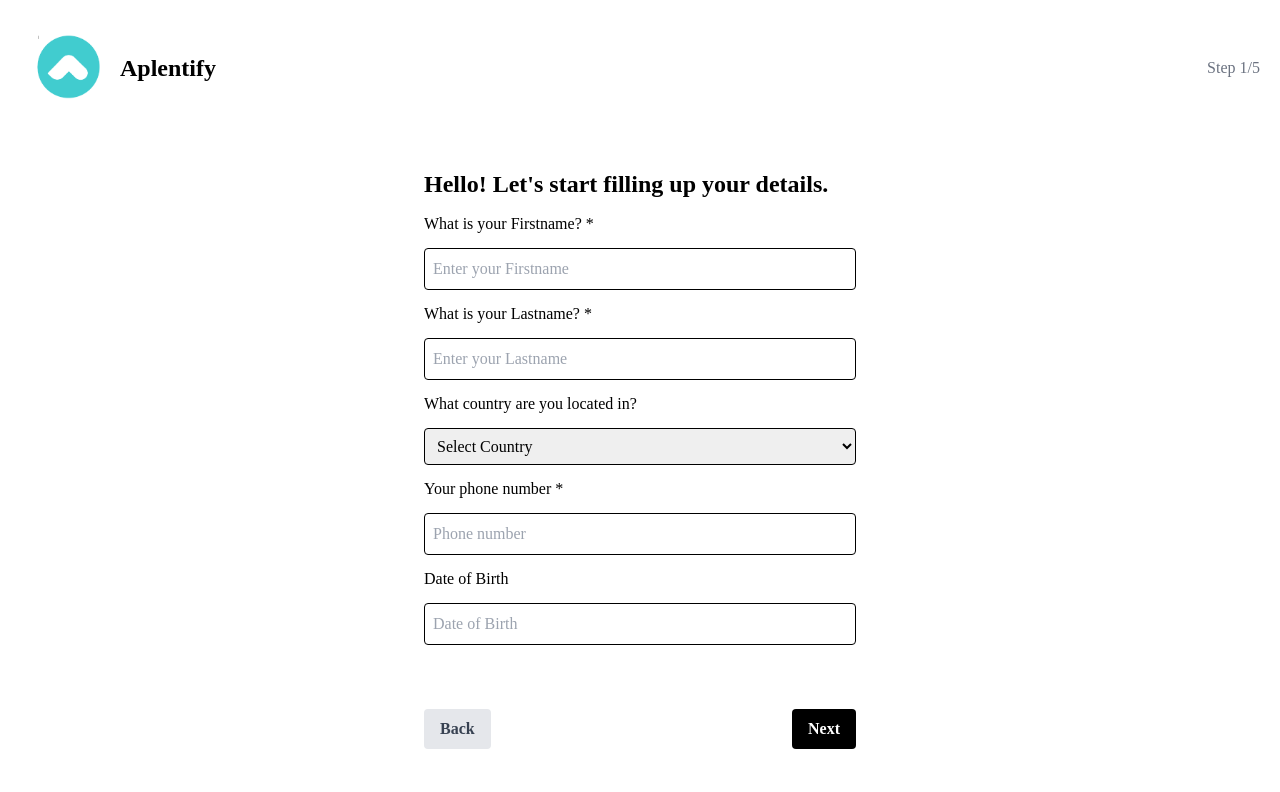
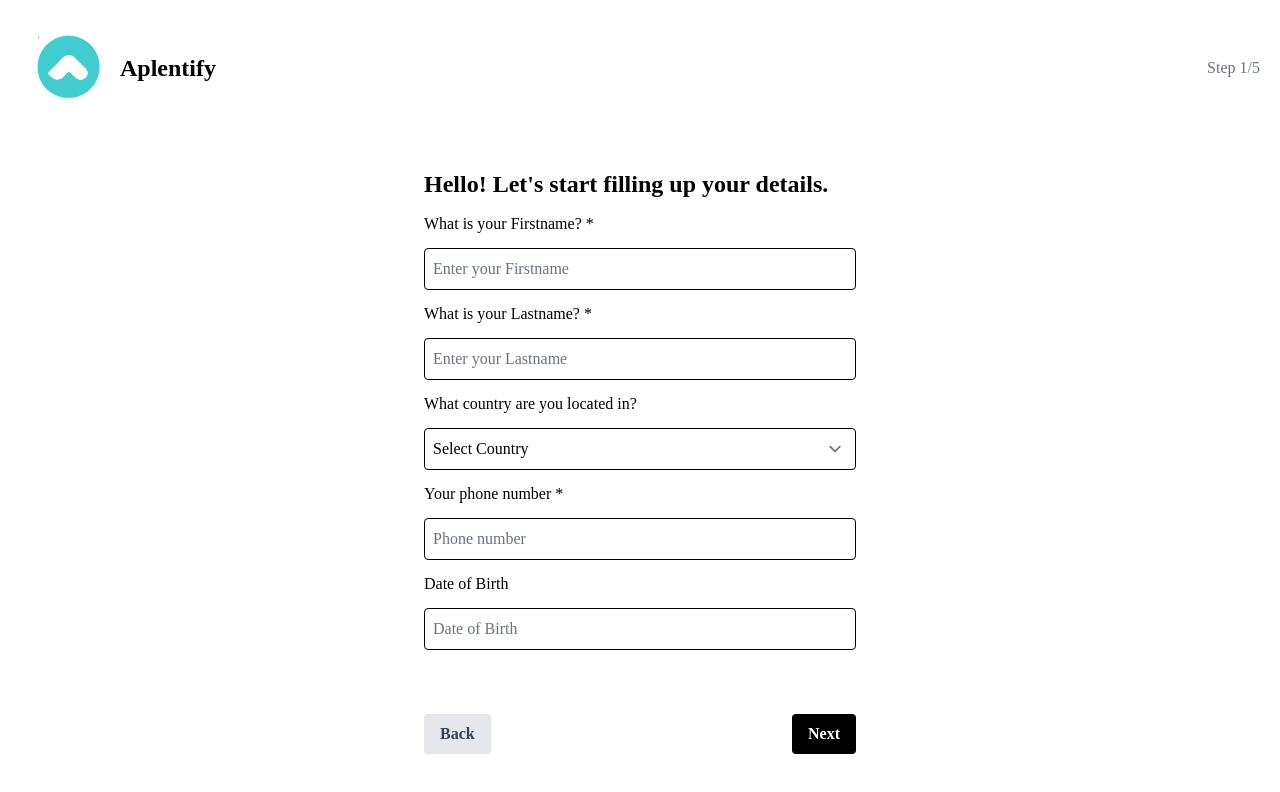
Before and after one commit to KGrim23/Travel-App_Nextjs, a Next.js app: page / in a window 1280 px wide. Shown: the top 792 px of the page. Built offline with nearby package versions, Linux system fonts and the light colour scheme.

Commit message:
fixed the twconfig

```diff
--- a/tailwind.config.ts
+++ b/tailwind.config.ts
@@ -54,5 +54,5 @@ module.exports = {
       },
     },
   },
-  plugins: [],
+  Plugins: [],
 };
```
